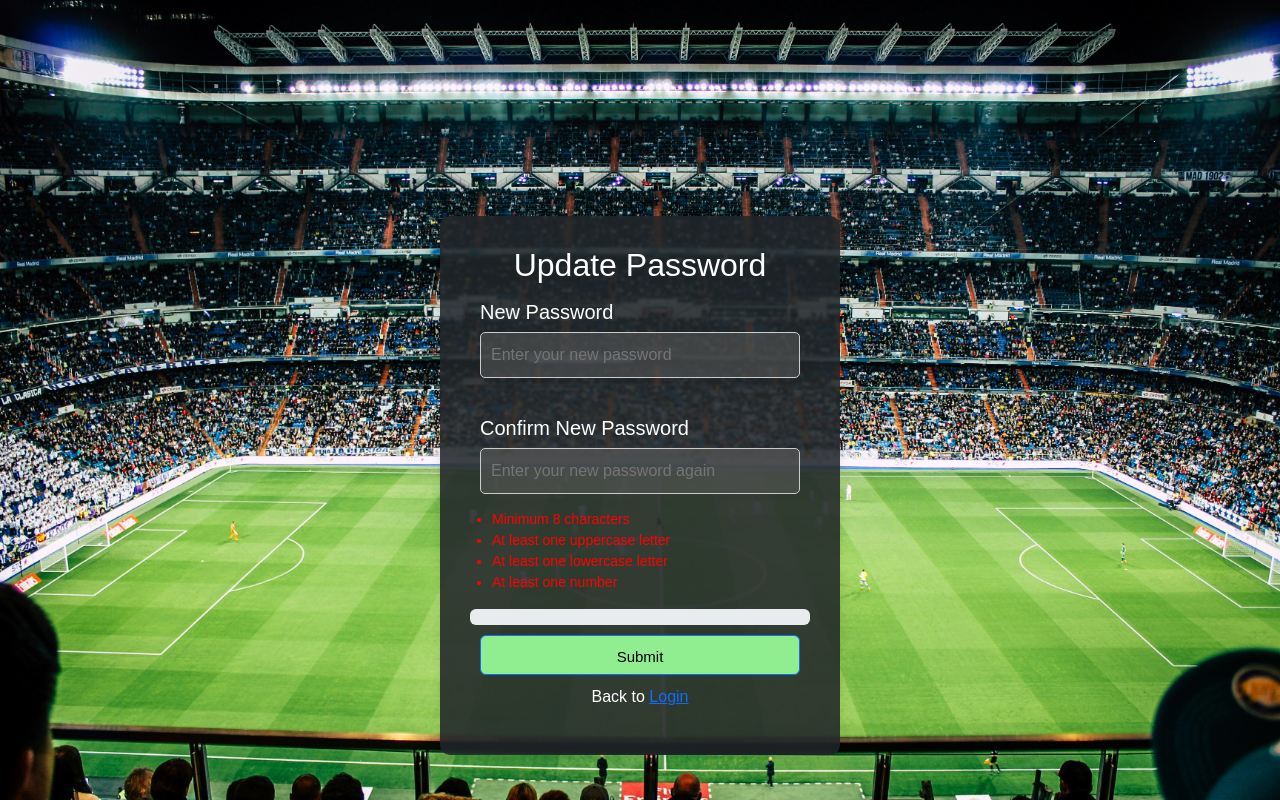
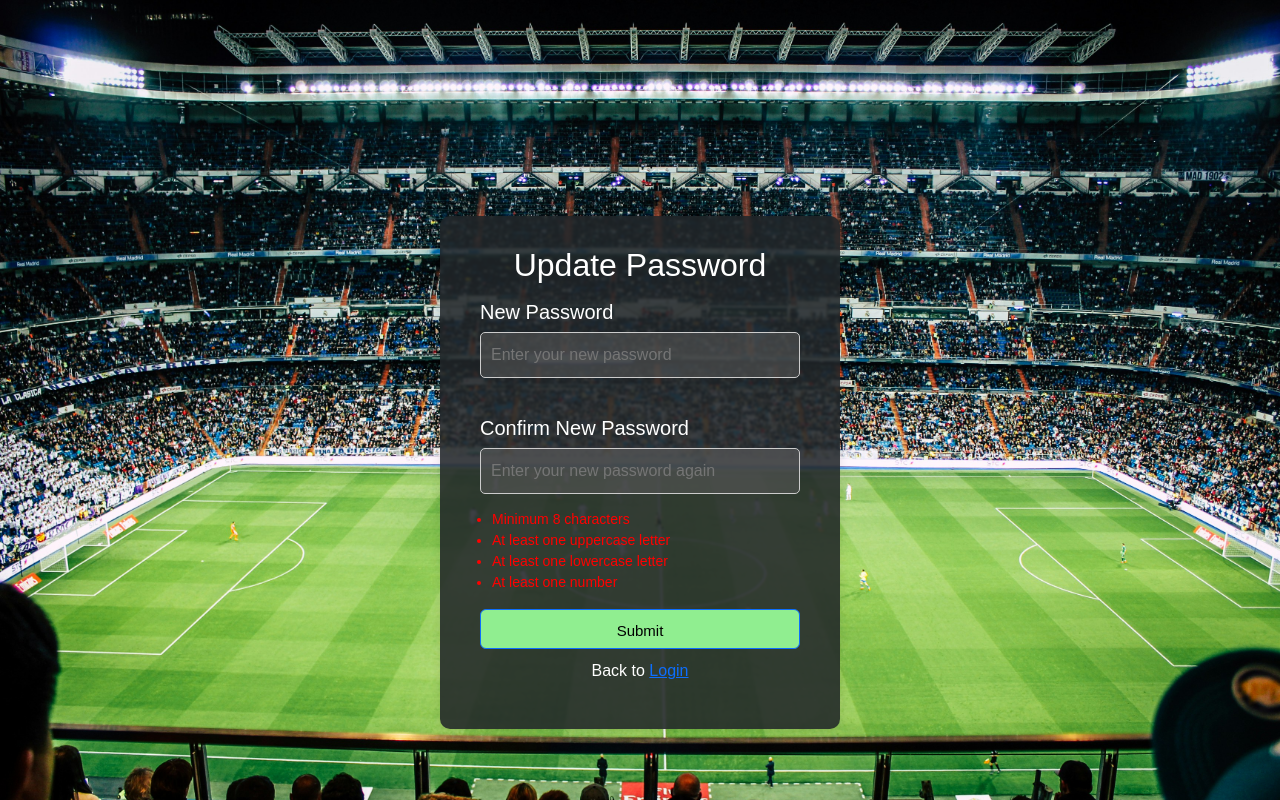
Before and after one commit to hussen2003/soccer-guesser-MERN, a React (Create React App) app in the folder frontend/: page /UpdatePassword/1 in a window 1280 px wide. Built offline with nearby package versions, Linux system fonts and the light colour scheme.

Commit message:
final update

```diff
--- a/frontend/src/pages/UpdatePassword.js
+++ b/frontend/src/pages/UpdatePassword.js
@@ -2,7 +2,7 @@ import React, { useState } from 'react';
 import axios from 'axios';
 import { Button, Alert, ProgressBar } from 'react-bootstrap';
 import { useParams, useNavigate } from 'react-router-dom';
-import '../components/login/login.css'
+import '../components/login/login.css';
 
 const app_name = 'soccerdle-mern-ace81d4f14ec';
 function buildPath(route) {
@@ -68,7 +68,7 @@ const UpdatePassword = () => {
     const fulfilledStyle = { color: 'green', fontWeight: 'bold' };
 
     return (
-      <div style={{fontSize: "14px", textAlign: 'left', marginTop: '-15px', color: 'red', marginLeft: '-10px'}}>
+      <div style={{ fontSize: '14px', textAlign: 'left', marginTop: '-15px', color: 'red', marginLeft: '-10px' }}>
         <ul>
           <li style={requirements.minLength ? fulfilledStyle : null}>Minimum 8 characters</li>
           <li style={requirements.uppercase ? fulfilledStyle : null}>At least one uppercase letter</li>
@@ -85,7 +85,7 @@ const UpdatePassword = () => {
     e.preventDefault();
 
     if (newPassword !== confirmPassword) {
-      setMessage("Passwords do not match.");
+      setMessage('Passwords do not match.');
       setVariant('danger');
       return;
     }
@@ -97,13 +97,12 @@ const UpdatePassword = () => {
         setVariant('success');
       }
     } catch (error) {
-      console.error("Error in updatePassword", error.message);
+      console.error('Error in updatePassword', error.message);
       setMessage(error.message);
       setVariant('danger');
-      navigate("/");
+      navigate('/');
     }
   };
-
 
   return (
     <div className="login-container">
@@ -124,7 +123,6 @@ const UpdatePassword = () => {
           <input type="password" placeholder="Enter your new password again" value={confirmPassword} onChange={(e) => setConfirmPassword(e.target.value)} required />
         </div>
         {getPasswordRequirements(passwordRequirements)}
-        <ProgressBar striped now={passwordStrength} variant={passwordStrength < 50 ? 'danger' : passwordStrength < 80 ? 'warning' : 'success'} />
         <Button
           type="submit"
           variant="outline-primary"
@@ -144,7 +142,7 @@ const UpdatePassword = () => {
         >
           Submit
         </Button>
-        <p style={{marginTop: '10px'}}>
+        <p style={{ marginTop: '10px' }}>
           Back to <a href="/">Login</a>
         </p>
       </form>
```
